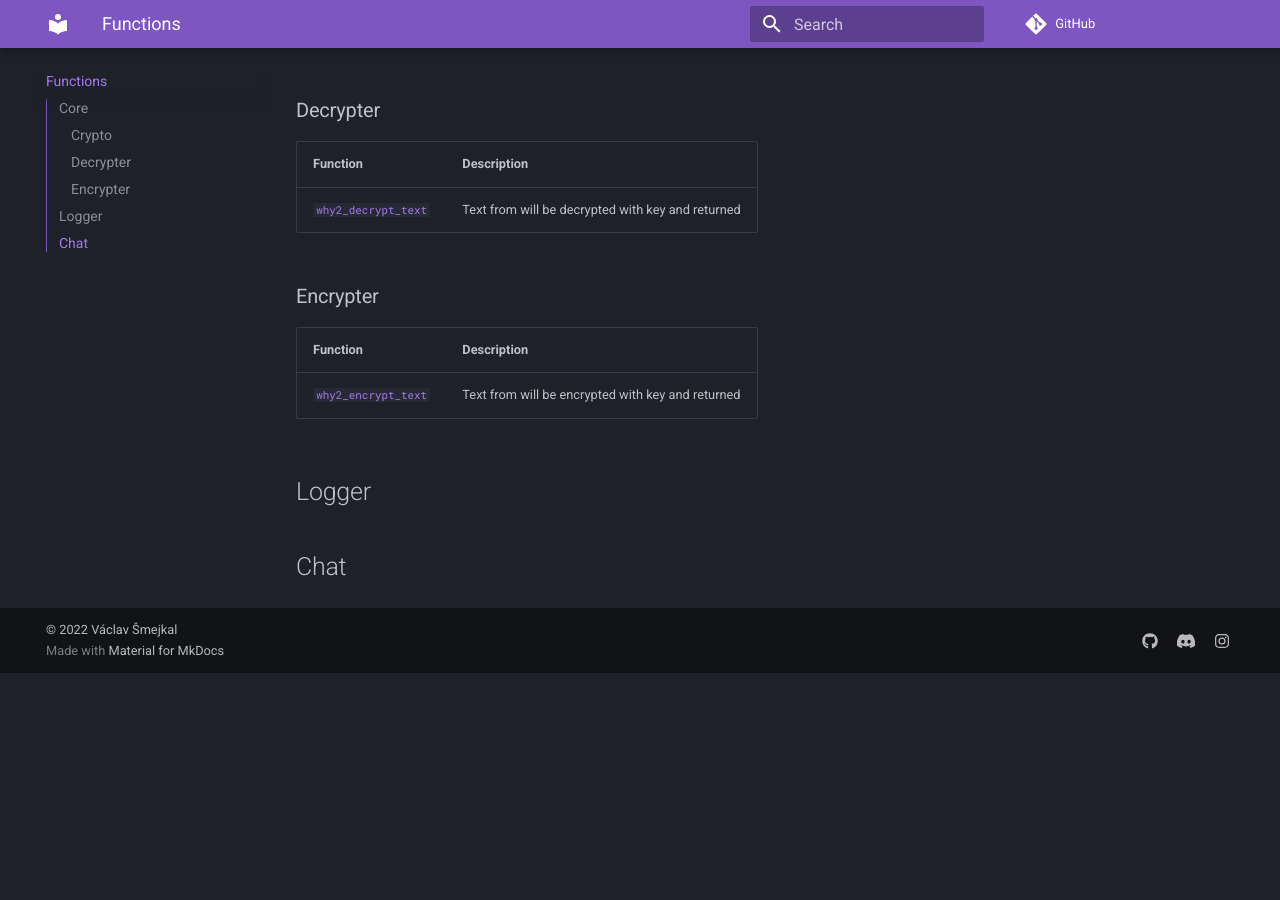
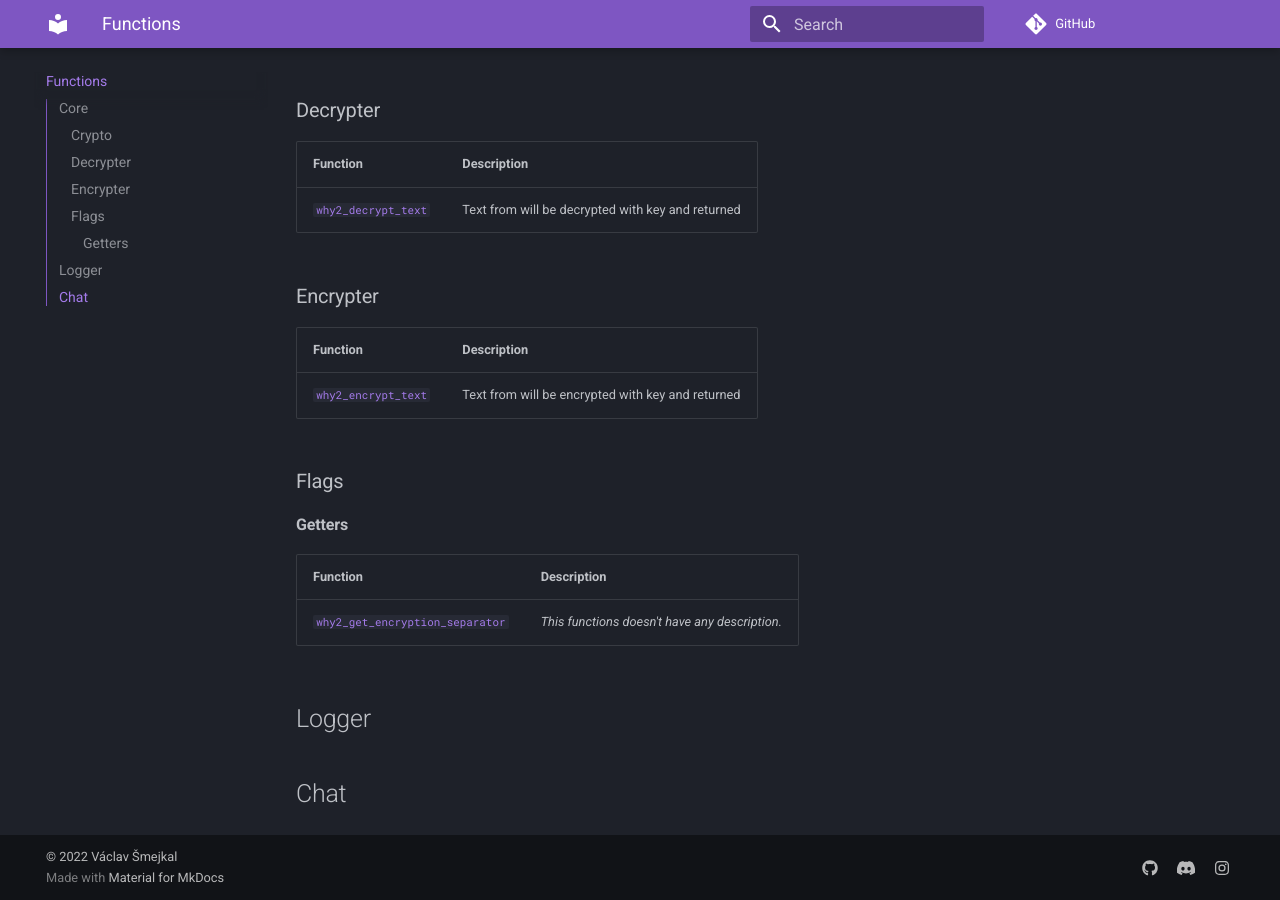
Before and after one commit to ENGO150/WHY2-docs, an MkDocs documentation site: the page built from docs/functions/index.md, in a window 1280 px wide and 900 px high, scrolled down 571 px. Built offline with MkDocs 1.6.1 and Material for MkDocs 9.7.7, drawn with Linux system fonts in a browser that asks for light colours; comment, search, counter and statistics services are not loaded; before the commit the page ends 1244 px from its top, so only the background shows below that.

Commit message:
created doc for why2_get_encryption_separator

```diff
--- a/docs/functions/index.md
+++ b/docs/functions/index.md
@@ -43,6 +43,14 @@ You can find documentation for every *public* function of WHY2 below.
 | --------------------------------------------------------- | ------------------------------------------------- |
 | [`why2_encrypt_text`](./core/encrypter/why2_encrypt_text) | Text from will be encrypted with key and returned |
 
+### Flags
+
+#### Getters
+
+| Function                                                                      | Description                             |
+| ----------------------------------------------------------------------------- | --------------------------------------- |
+| [`why2_get_encryption_separator`](./core/flags/getters/why2_get_encryption_separator) | *This functions doesn't have any description.* |
+
 ## Logger
 
 ## Chat
```
Also changed, not shown: docs/functions/core/flags/getters/why2_get_encryption_separator.md (added, +43 -0 lines).
